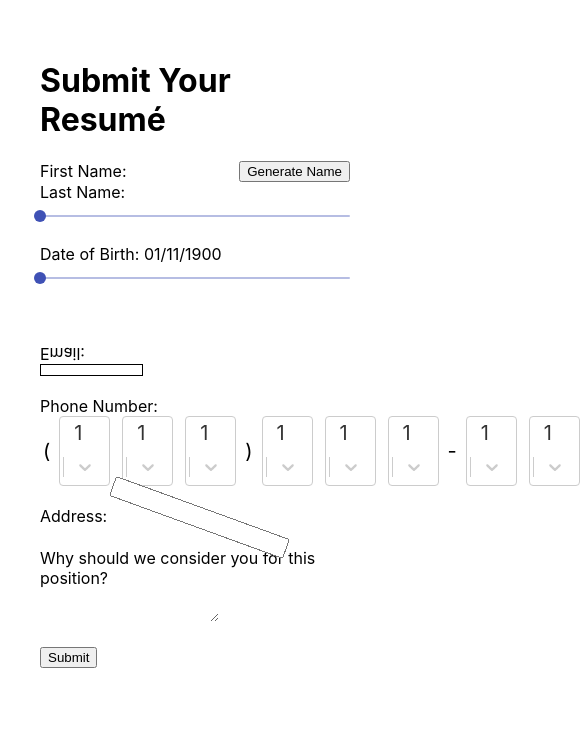
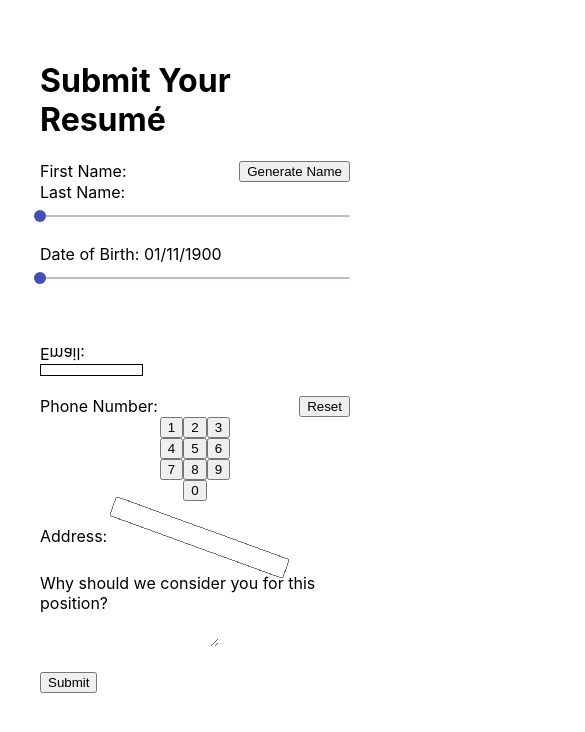
Before and after one commit to agervase/gervase-monica-badui, a React (Create React App) app: page / in a window 390 px wide. Shown: the top 732 px of the page, 585 px wide, since content can reach past the window. Built offline with nearby package versions, Linux system fonts and the light colour scheme.

Commit message:
phone numbers

```diff
--- a/src/Components/AddressInput/AddressInput.css.ts
+++ b/src/Components/AddressInput/AddressInput.css.ts
@@ -5,3 +5,7 @@ interface Props {
 export const AddressInputBox = styled.input<Props>`
   transform: rotate(${(props) => props.degrees}deg);
 `;
+
+export const Container = styled.div`
+  margin: 25px 0;
+`;
--- a/src/Components/AddressInput/AddressInput.tsx
+++ b/src/Components/AddressInput/AddressInput.tsx
@@ -1,5 +1,5 @@
 import React, { useState } from "react";
-import { AddressInputBox } from "./AddressInput.css";
+import { AddressInputBox, Container } from "./AddressInput.css";
 
 export const AddressInput = () => {
   const [degrees, setDegrees] = useState(20);
@@ -7,7 +7,7 @@ export const AddressInput = () => {
     setDegrees((degrees + 20) % 360);
   };
   return (
-    <div>
+    <Container>
       {" "}
       <label>Address:</label>
       <AddressInputBox
@@ -18,6 +18,6 @@ export const AddressInput = () => {
         tabIndex={-1}
         onChange={handleChange}
       />
-    </div>
+    </Container>
   );
 };
--- a/src/Components/PhoneInput/PhoneInput.css.ts
+++ b/src/Components/PhoneInput/PhoneInput.css.ts
@@ -11,4 +11,20 @@ export const NumbersContainer = styled.div`
 
 export const Container = styled.div`
   margin: 20px 0;
+  max-width: 400px;
 `;
+
+export const RowContainer = styled.div`
+  display: flex;
+  justify-content: center;
+`;
+
+export const ColumnContainer = styled.div`
+  display: flex;
+  flex-direction: column;
+`;
+
+export const Header = styled.div`
+  display: flex;
+  justify-content: space-between;
+`;
--- a/src/Components/PhoneInput/PhoneInput.tsx
+++ b/src/Components/PhoneInput/PhoneInput.tsx
@@ -1,6 +1,13 @@
 import React from "react";
 import Select from "react-select";
-import { Container, NumbersContainer } from "./PhoneInput.css";
+import { ButtonContainer } from "../Form/Form.css";
+import {
+  ColumnContainer,
+  Container,
+  Header,
+  NumbersContainer,
+  RowContainer,
+} from "./PhoneInput.css";
 
 // dropdowns for each number
 export const PhoneInput = () => {
@@ -16,75 +23,72 @@ export const PhoneInput = () => {
     { value: "9", label: "9" },
     { value: "0", label: "0" },
   ];
+  const [value, setValue] = React.useState<number>(0);
+  const [phoneNumber, setPhoneNumber] = React.useState<string>("");
+
+  const handleClick = (input: number) => {
+    setValue(value + 1);
+    if (phoneNumber.length === 0) {
+      setPhoneNumber(phoneNumber + "(" + input.toString());
+    } else if (phoneNumber.length === 4) {
+      setPhoneNumber(phoneNumber + ") " + input.toString());
+    } else if (phoneNumber.length === 9) {
+      setPhoneNumber(phoneNumber + "-" + input.toString());
+    } else if (phoneNumber.length < 14) {
+      setPhoneNumber(phoneNumber + input.toString());
+    }
+  };
 
   return (
     <Container>
-      <label>Phone Number:</label>
-      <NumbersContainer>
-        <div>{`(`}</div>
-        <Select
-          className="number"
-          defaultValue={numberOptions[0]}
-          name="first"
-          options={numberOptions}
-        />
-        <Select
-          className="number"
-          defaultValue={numberOptions[0]}
-          name="second"
-          options={numberOptions}
-        />
-        <Select
-          className="number"
-          defaultValue={numberOptions[0]}
-          name="third"
-          options={numberOptions}
-        />
-        <div>{`)`}</div>
-        <Select
-          className="number"
-          defaultValue={numberOptions[0]}
-          name="fourth"
-          options={numberOptions}
-        />
-        <Select
-          className="number"
-          defaultValue={numberOptions[0]}
-          name="fifth"
-          options={numberOptions}
-        />
-        <Select
-          className="number"
-          defaultValue={numberOptions[0]}
-          name="sixth"
-          options={numberOptions}
-        />
-        <div>{`-`}</div>
-        <Select
-          className="number"
-          defaultValue={numberOptions[0]}
-          name="seventh"
-          options={numberOptions}
-        />
-        <Select
-          className="number"
-          defaultValue={numberOptions[0]}
-          name="eighth"
-          options={numberOptions}
-        />
-        <Select
-          className="number"
-          defaultValue={numberOptions[0]}
-          name="ninth"
-          options={numberOptions}
-        />
-        <Select
-          className="number"
-          defaultValue={numberOptions[0]}
-          name="tenth"
-          options={numberOptions}
-        />
-      </NumbersContainer>
+      <Header>
+        <div>
+          <label>Phone Number:</label> {phoneNumber}
+        </div>
+        <button type="button" onClick={() => setPhoneNumber("")}>
+          Reset
+        </button>
+      </Header>
+      <ColumnContainer>
+        <RowContainer>
+          <button type="button" onClick={() => handleClick((value + 1) % 10)}>
+            {(value + 1) % 10}
+          </button>
+          <button type="button" onClick={() => handleClick((value + 2) % 10)}>
+            {(value + 2) % 10}
+          </button>
+          <button type="button" onClick={() => handleClick((value + 3) % 10)}>
+            {(value + 3) % 10}
+          </button>
+        </RowContainer>
+        <RowContainer>
+          <button type="button" onClick={() => handleClick((value + 4) % 10)}>
+            {(value + 4) % 10}
+          </button>
+          <button type="button" onClick={() => handleClick((value + 5) % 10)}>
+            {(value + 5) % 10}
+          </button>
+          <button type="button" onClick={() => handleClick((value + 6) % 10)}>
+            {(value + 6) % 10}
+          </button>
+        </RowContainer>
+        <RowContainer>
+          <button type="button" onClick={() => handleClick((value + 7) % 10)}>
+            {(value + 7) % 10}
+          </button>
+          <button type="button" onClick={() => handleClick((value + 8) % 10)}>
+            {(value + 8) % 10}
+          </button>
+          <button type="button" onClick={() => handleClick((value + 9) % 10)}>
+            {(value + 9) % 10}
+          </button>
+        </RowContainer>
+        <RowContainer>
+          <button type="button" onClick={() => handleClick((value + 0) % 10)}>
+            {(value + 0) % 10}
+          </button>
+        </RowContainer>
+      </ColumnContainer>
     </Container>
   );
 };
```
